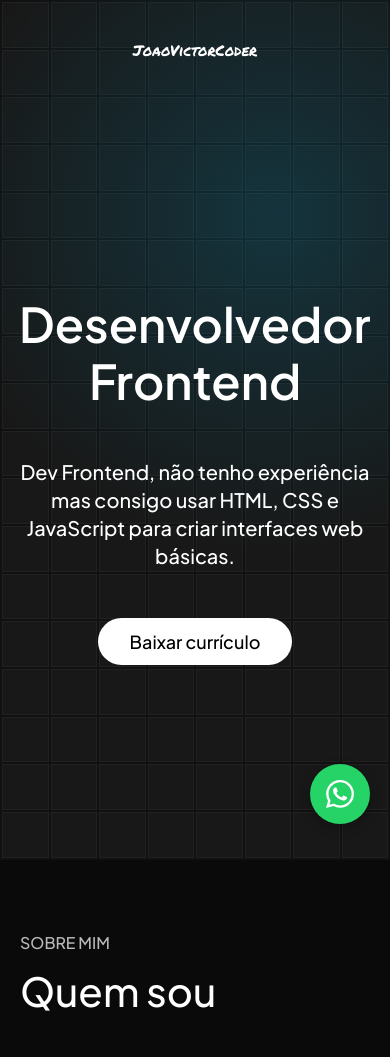
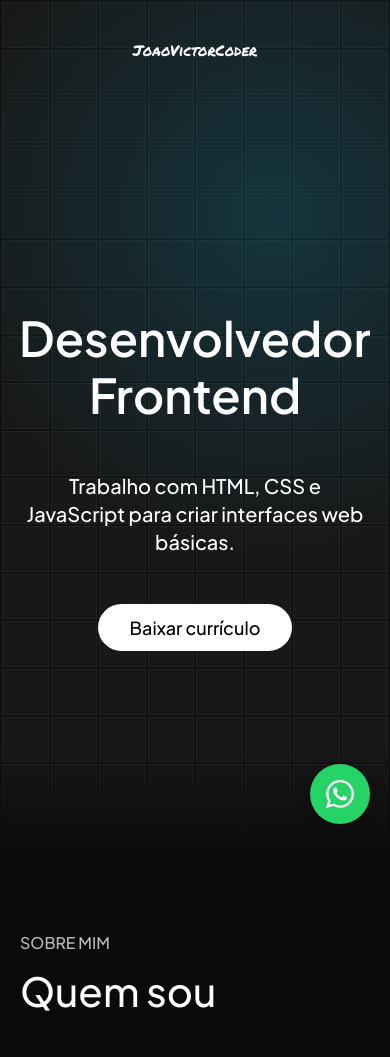
Before and after one commit to JoaoVictorCoder/Portfolio, a Flask app: page / in a window 390 px wide. Shown: the top 1057 px of the page. Run offline with Flask 3, Linux system fonts and the light colour scheme.

Commit message:
Refactor project metadata, enhance home section styles, and implement typewriter effect for home title

```diff
--- a/pyproject.toml
+++ b/pyproject.toml
@@ -1,7 +1,7 @@
 [project]
-name = "site-refatorado"
+name = "Portfolio JoaoVictorCoder"
 version = "0.1.0"
-description = "Refatoracao Flask + Jinja2 do iuricode.com"
+description = "Portfolio"
 requires-python = ">=3.11"
 dependencies = [
   "flask>=3.1.0",
--- a/static/css/components/home.css
+++ b/static/css/components/home.css
@@ -1,6 +1,5 @@
 html {
   background-color: #0a0a0a;
-  #0a0a0a
 }
 
 .c-home#s-home {
@@ -15,6 +14,18 @@ html {
   position: absolute;
   inset: 0;
   background: radial-gradient(circle at 70% 25%, rgba(0, 200, 255, 0.16), transparent 48%);
+  z-index: 1;
+  pointer-events: none;
+}
+
+.c-home#s-home::after {
+  content: "";
+  position: absolute;
+  left: 0;
+  right: 0;
+  bottom: 0;
+  height: 180px;
+  background: linear-gradient(to bottom, rgba(10, 10, 10, 0) 0%, #0a0a0a 100%);
   z-index: 1;
   pointer-events: none;
 }
@@ -108,6 +119,19 @@ html {
   font-weight: var(--font-weight-600);
 }
 
+.c-home#s-home #home #home-container-text h1.is-typewriting::after {
+  content: "|";
+  margin-left: 0.06em;
+  opacity: 1;
+  animation: home-typewriter-caret 0.9s steps(1) infinite;
+}
+
+@keyframes home-typewriter-caret {
+  50% {
+    opacity: 0;
+  }
+}
+
 .c-home#s-home #home #home-container-text h2 {
   color: var(--color-white);
   line-height: var(--line-height-140);
@@ -151,4 +175,8 @@ html {
   .c-home#s-home #home #home-container-text h2 {
     font-size: var(--font-size-20);
   }
+
+  .c-home#s-home::after {
+    height: 120px;
+  }
 }
--- a/static/js/application/initialize-page-interactions.js
+++ b/static/js/application/initialize-page-interactions.js
@@ -1,5 +1,6 @@
 import { initializeFaqAccordion } from '../presentation/features/faq/faq-accordion.js';
 import { initializeHomeGridInteraction } from '../presentation/features/home/home-grid-interaction.js';
+import { initializeHomeTitleTypewriter } from '../presentation/features/home/home-title-typewriter.js';
 import { initializeMobileMenu } from '../presentation/features/navigation/mobile-menu.js';
 import { initializeMotion } from '../presentation/features/motion/motion-init.js';
 
@@ -8,4 +9,5 @@ export function initializePageInteractions() {
   initializeFaqAccordion();
   initializeMotion();
   initializeHomeGridInteraction();
+  initializeHomeTitleTypewriter();
 }
--- a/templates/index.html
+++ b/templates/index.html
@@ -17,7 +17,7 @@
         <div id="home-container-text">
           <h1>Desenvolvedor Frontend</h1>
           <h2>
-            Dev Frontend, não tenho experiência mas consigo usar HTML, CSS e JavaScript para criar interfaces web
+            Trabalho com HTML, CSS e JavaScript para criar interfaces web
             básicas.
           </h2>
           <a download href="{{ url_for('static', filename='assets/cv.pdf') }}">Baixar currículo</a>
```
Also changed, not shown: static/js/presentation/features/home/home-title-typewriter.js (added, +50 -0 lines).
